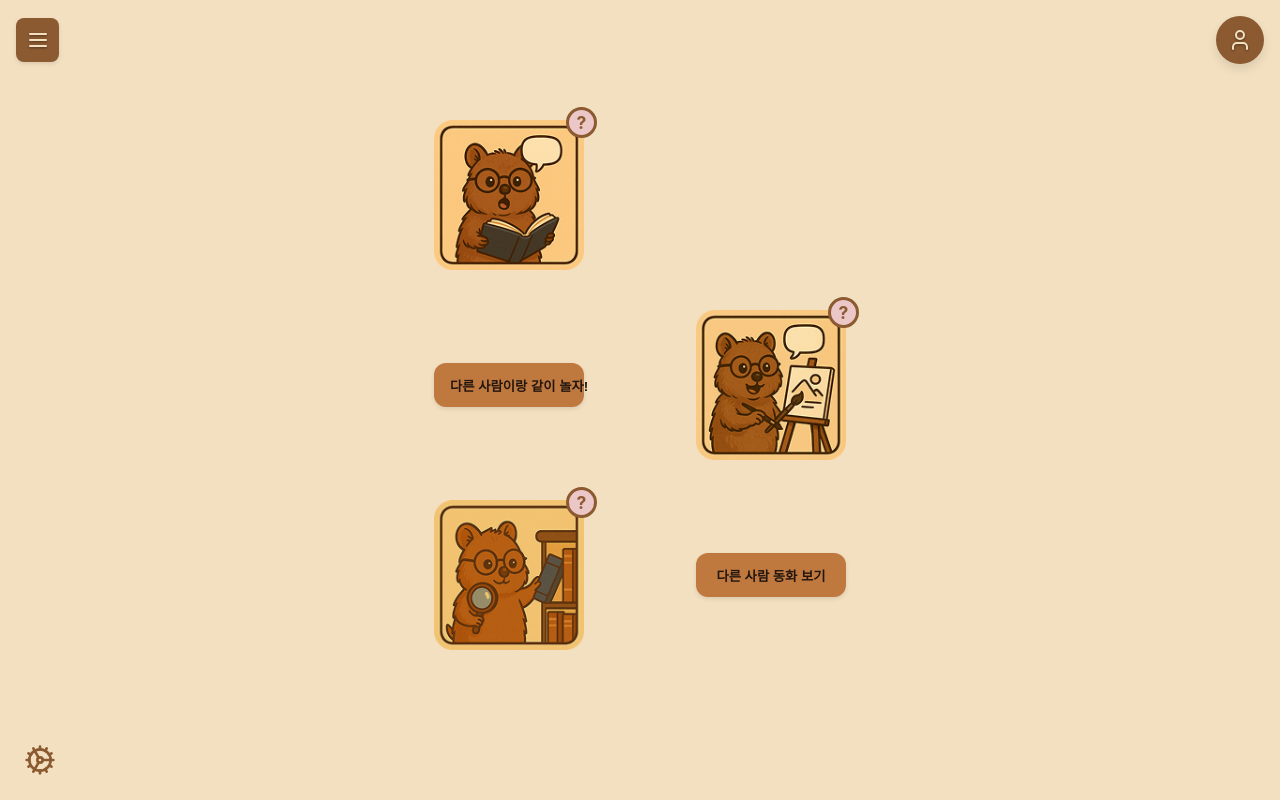
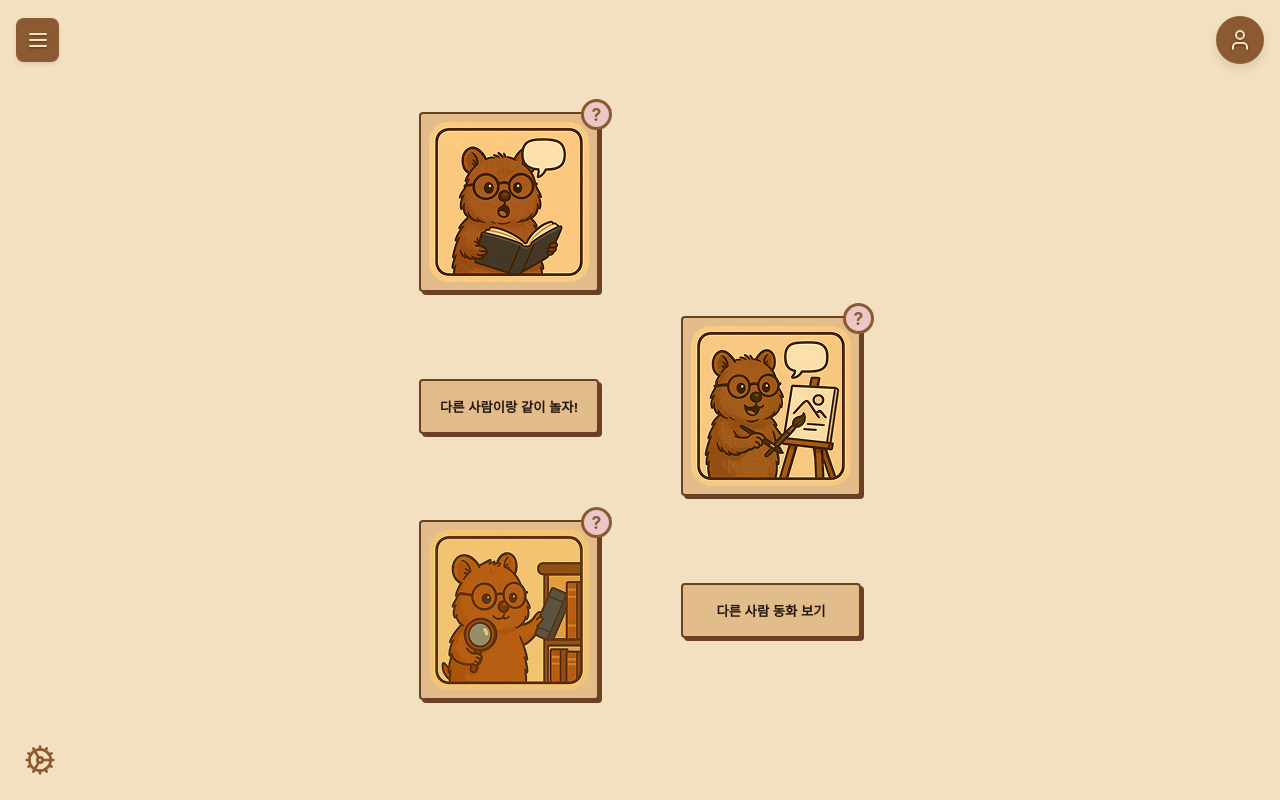
Before and after one commit to QuokkaLibraryTeam/Quokka-front, a React (Create React App) app: page / in a window 1280 px wide. Built offline with nearby package versions, Linux system fonts and the light colour scheme.

Commit message:
feat: 메인 화면 수정

```diff
--- a/src/App.js
+++ b/src/App.js
@@ -1,20 +1,26 @@
 import React from 'react';
-import { Route, Routes } from "react-router-dom";
+// useLocation 훅을 import 합니다.
+import { Route, Routes, useLocation } from "react-router-dom";
 
 // 컴포넌트 import
 import Header from "./components/Header";
-import Footer from "./components/Footer"; // Footer는 이제 스스로 모달을 관리합니다.
+import Footer from "./components/Footer";
 
 // 페이지 import
 import Main from "./pages/Main";
 import Auth from "./pages/Auth";
 
 function App() {
-  // App 컴포넌트에서 모달 관련 상태와 함수를 모두 제거했습니다.
+  // 현재 경로 정보를 가져옵니다.
+  const location = useLocation();
+
+  // 현재 경로가 '/auth'인지 확인합니다.
+  const isAuthPage = location.pathname === '/auth';
 
   return (
     <div className="h-screen bg-[var(--milk)] flex flex-col font-sans">
-      <Header />
+      {/* isAuthPage가 false일 때만 Header를 렌더링합니다. */}
+      {!isAuthPage && <Header />}
 
       {/* 페이지 콘텐츠가 표시되는 영역입니다. */}
       <main className="flex-1 overflow-y-auto">
@@ -24,8 +30,8 @@ function App() {
         </Routes>
       </main>
 
-      {/* Footer는 이제 prop 없이 스스로 동작합니다. */}
-      <Footer />
+      {/* isAuthPage가 false일 때만 Footer를 렌더링합니다. */}
+      {!isAuthPage && <Footer />}
     </div>
   );
 }
--- /dev/null
+++ b/src/components/DrawerCard.module.css
@@ -0,0 +1,83 @@
+/* DrawerCard.module.css */
+
+/* 카드 전체 컨테이너. 내용이 넘치면 숨깁니다. */
+.drawerCard {
+    width: 180px;
+    height: 180px;
+    position: relative;
+    overflow: hidden;
+    border-radius: 1rem;
+  }
+
+  /* 실제 움직이는 컨텐츠. 너비는 이미지와 버튼 영역을 합친 2배입니다. */
+  .drawerContent {
+    display: flex;
+    width: 200%;
+    height: 100%;
+    position: absolute;
+    top: 0;
+    left: 0;
+    transition: transform 0.5s cubic-bezier(0.77, 0, 0.175, 1);
+  }
+
+  /* open 클래스가 추가되면 왼쪽으로 50% 이동합니다. */
+  .drawerContent.open {
+    transform: translateX(-50%);
+  }
+
+  /* 이미지와 버튼이 각각 차지하는 영역 */
+  .imageSide,
+  .buttonSide {
+    width: 50%;
+    height: 100%;
+  }
+
+  .imageButton {
+    padding: 0;
+    border: none;
+    background: transparent;
+    width: 100%;
+    height: 100%;
+    cursor: pointer;
+  }
+
+  .imageWrapper {
+    position: relative;
+    width: 100%;
+    height: 100%;
+    border: 8px solid var(--coffee-bean);
+    border-radius: 1rem;
+    background-color: white;
+    padding: 0.5rem;
+    box-shadow: inset 0 0 8px rgba(0, 0, 0, 0.2), 0 2px 4px rgba(0,0,0,0.15);
+    box-sizing: border-box;
+  }
+
+  .buttonSide {
+    display: flex;
+    flex-direction: column;
+    align-items: center;
+    justify-content: center;
+    gap: 0.75rem; /* 12px */
+    padding: 1rem;
+    background-color: var(--milk-foam);
+    border-left: 2px solid var(--coffee-bean);
+  }
+
+  .questionIcon {
+    position: absolute;
+    top: -12px;
+    right: -12px;
+    width: 32px;
+    height: 32px;
+    background-color: white;
+    border: 4px solid var(--mocha);
+    border-radius: 50%;
+    display: flex;
+    align-items: center;
+    justify-content: center;
+    font-weight: 700;
+    color: var(--mocha);
+    font-size: 1.2rem;
+    box-shadow: 0 2px 3px rgba(0,0,0,0.15);
+  }
--- a/src/pages/Auth.js
+++ b/src/pages/Auth.js
@@ -1,9 +1,28 @@
 import React from 'react';
+import styles from './Auth.module.css';
+
+// Google 로고 아이콘 (SVG)
+const GoogleIcon = ({ className }) => (
+    <svg className={className} xmlns="http://www.w3.org/2000/svg" viewBox="0 0 48 48" width="24px" height="24px">
+        <path fill="#FFC107" d="M43.611,20.083H42V20H24v8h11.303c-1.649,4.657-6.08,8-11.303,8c-6.627,0-12-5.373-12-12c0-6.627,5.373-12,12-12c3.059,0,5.842,1.154,7.961,3.039l5.657-5.657C34.046,6.053,29.268,4,24,4C12.955,4,4,12.955,4,24c0,11.045,8.955,20,20,20c11.045,0,20-8.955,20-20C44,22.659,43.862,21.35,43.611,20.083z"/>
+        <path fill="#FF3D00" d="M6.306,14.691l6.571,4.819C14.655,15.108,18.961,12,24,12c3.059,0,5.842,1.154,7.961,3.039l5.657-5.657C34.046,6.053,29.268,4,24,4C16.318,4,9.656,8.337,6.306,14.691z"/>
+        <path fill="#4CAF50" d="M24,44c5.166,0,9.86-1.977,13.409-5.192l-6.19-5.238C29.211,35.091,26.715,36,24,36c-5.202,0-9.619-3.317-11.283-7.946l-6.522,5.025C9.505,39.556,16.227,44,24,44z"/>
+        <path fill="#1976D2" d="M43.611,20.083H42V20H24v8h11.303c-0.792,2.237-2.231,4.166-4.087,5.574l6.19,5.238C39.712,34.464,44,28.756,44,20C44,22.659,43.862,21.35,43.611,20.083z"/>
+    </svg>
+);
+
 
 const Auth = () => {
     return (
-        <div>
-            <h1>로그인 / 회원가입</h1>
+        <div className={styles.authContainer}>
+            <div className={styles.contentWrapper}>
+                <h1 className={styles.title}>쿼카의 서재</h1>
+                <p className={styles.subtitle}>책과 함께 성장하는 나만의 공간</p>
+                <button className={styles.googleButton}>
+                    <GoogleIcon className={styles.googleIcon} />
+                    <span>Google로 로그인</span>
+                </button>
+            </div>
         </div>
     );
 };
--- /dev/null
+++ b/src/pages/Auth.module.css
@@ -0,0 +1,62 @@
+.authContainer {
+    display: flex;
+    align-items: center;
+    justify-content: center;
+    height: 100%;
+    padding: 1rem;
+    background-color: var(--milk); /* index.css의 배경색 변수 사용 */
+}
+
+.contentWrapper {
+    display: flex;
+    flex-direction: column;
+    align-items: center;
+    gap: 1.5rem; /* 24px */
+    text-align: center;
+}
+
+.title {
+    font-size: 2.5rem; /* 40px */
+    font-weight: 700;
+    color: var(--coffee-bean);
+}
+
+.subtitle {
+    font-size: 1rem; /* 16px */
+    color: var(--mocha);
+    margin-top: -1.25rem; /* 제목과의 간격 조정 */
+}
+
+.googleButton {
+  /* Main 페이지의 버튼 스타일과 동일하게 적용 */
+  background-color: var(--caramel);
+  color: var(--dark-roast);
+  font-weight: 700;
+  border: 2px solid var(--coffee-bean);
+  border-radius: 0.25rem;
+  padding: 1rem;
+  cursor: pointer;
+  transition: all 0.2s ease-in-out;
+  box-shadow: 3px 3px 0px var(--coffee-bean);
+
+  /* 아이콘과 텍스트를 함께 보여주기 위한 flex 설정 */
+  display: inline-flex;
+  align-items: center;
+  justify-content: center;
+  gap: 0.75rem; /* 12px */
+
+  /* 너비는 컨텐츠에 맞게 조절 */
+  width: auto;
+  min-width: 220px; /* 최소 너비 지정 */
+}
+
+.googleButton:hover {
+  background-color: var(--cream);
+  transform: translate(3px, 3px);
+  box-shadow: 0px 0px 0px var(--coffee-bean);
+}
+
+.googleIcon {
+    width: 24px;
+    height: 24px;
+}
--- a/src/pages/Main.module.css
+++ b/src/pages/Main.module.css
@@ -27,41 +27,59 @@
   height: 100%;
 }
 
+/* --- 수정된 이미지 래퍼 스타일 --- */
 .imageWrapper {
   position: relative;
-  width: 150px;
-  height: 150px;
+  width: 180px;
+  height: 180px;
   padding: 0.5rem;
+  box-sizing: border-box;
+
+  /* 버튼과 동일한 디자인 적용 */
+  background-color: var(--caramel);
+  border: 2px solid var(--coffee-bean);
+  border-radius: 0.25rem;
+  cursor: pointer;
+  transition: all 0.2s ease-in-out;
+  box-shadow: 3px 3px 0px var(--coffee-bean);
 }
 
+.imageWrapper:hover {
+  transform: translate(3px, 3px);
+  box-shadow: 0px 0px 0px var(--coffee-bean);
+}
+
+/* --- 수정된 버튼 스타일 --- */
 .button {
-  background-color: var(--latte);
+  background-color: var(--caramel); /* 나무 명패 같은 배경색 */
   color: var(--dark-roast);
   font-weight: 700;
-  border: none;
-  border-radius: 0.75rem; /* 12px */
-  padding: 0.8rem 1rem;
+  border: 2px solid var(--coffee-bean); /* 짙은 갈색 테두리 */
+  border-radius: 0.25rem; /* 4px, 약간 각진 모서리 */
+  /* 버튼 크기를 키우기 위해 padding 수정 */
+  padding: 1rem;
   cursor: pointer;
-  transition: background-color 0.2s;
-  box-shadow: 0 2px 4px rgba(0, 0, 0, 0.1);
+  transition: all 0.2s ease-in-out;
+  box-shadow: 3px 3px 0px var(--coffee-bean); /* 입체감을 주는 그림자 */
   white-space: nowrap;
-
-  /* --- 수정된 부분 --- */
-  /* 너비를 이미지와 동일하게 150px로 설정합니다. */
-  width: 150px;
-  /* padding과 border가 너비에 포함되도록 설정합니다. */
+  /* 버튼 너비를 180px로 수정 */
+  width: 180px;
   box-sizing: border-box;
   text-align: center;
 }
 
+/* 버튼을 눌렀을 때 들어가는 듯한 효과 */
 .button:hover {
   background-color: var(--cream);
+  transform: translate(3px, 3px);
+  box-shadow: 0px 0px 0px var(--coffee-bean);
 }
+
 
 .questionIcon {
   position: absolute;
-  top: -5px;
-  right: -5px;
+  top: -15px;
+  right: -15px;
   width: 25px;
   height: 25px;
   background-color: #ECC7C7;
```
Also changed, not shown: src/components/DrawerCard.js (added, +48 -0 lines).
